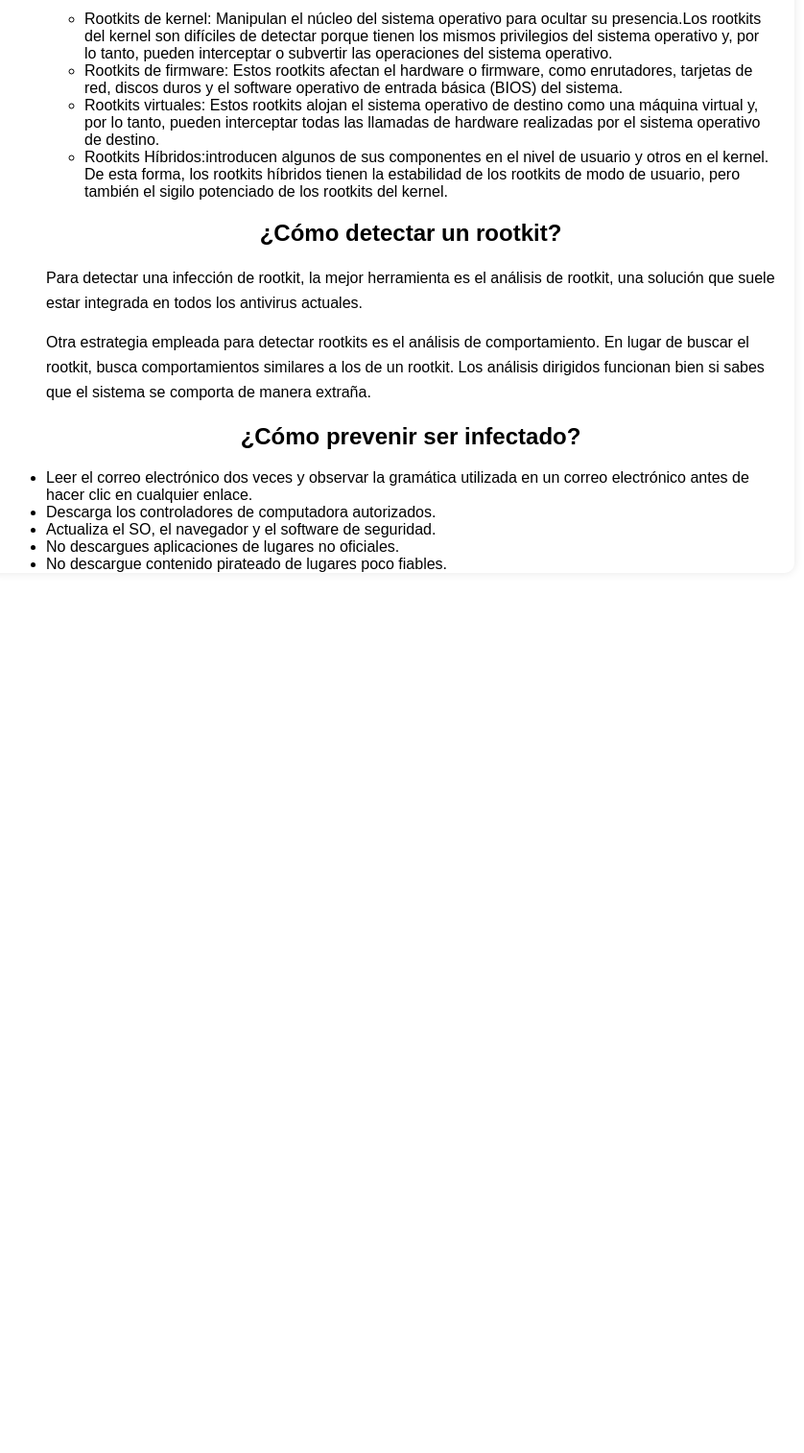
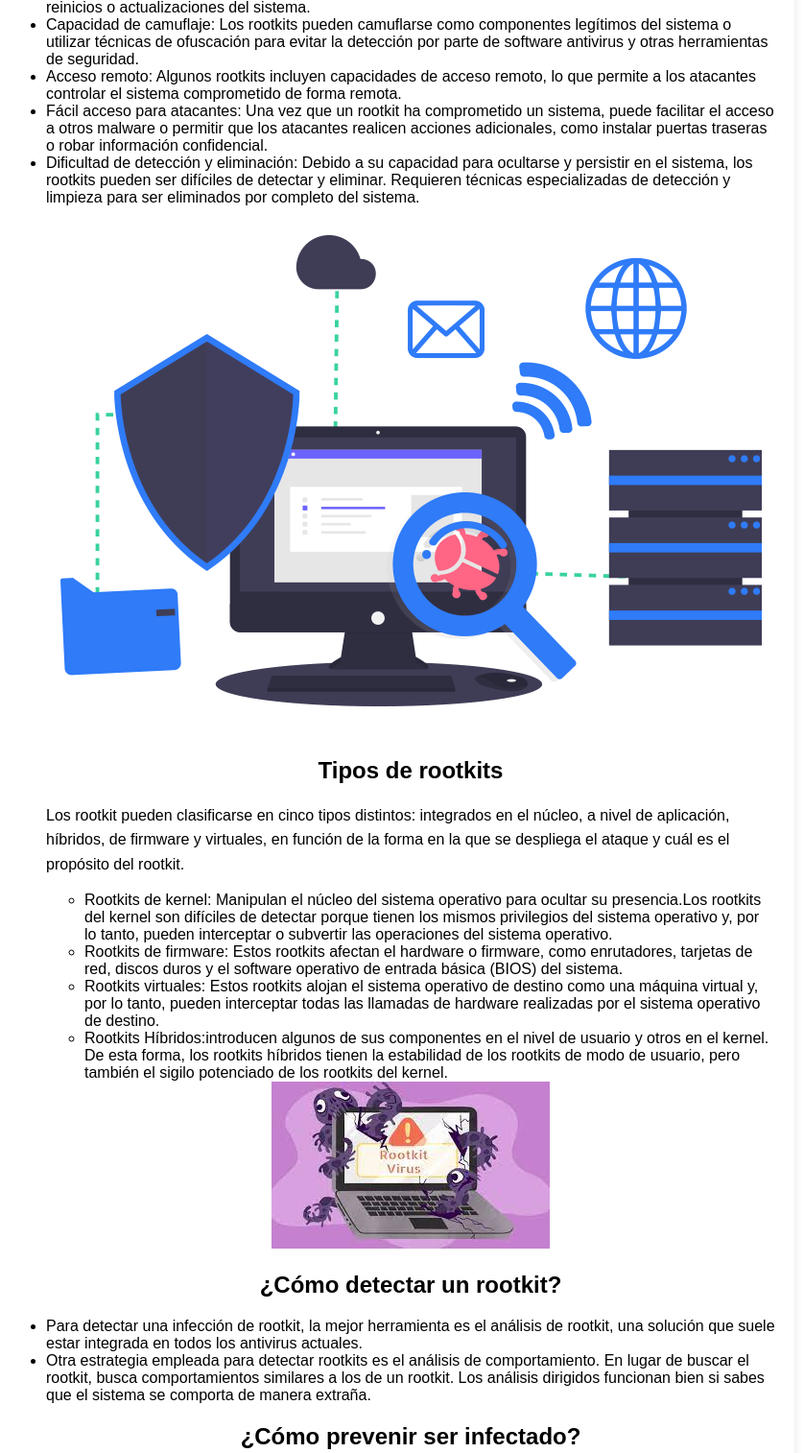
Before and after one commit to DanielBenavides24/paginaciberceguridad, a plain HTML site: page Rootkits.html in a window 1280 px wide. Shown: the part 1272-2786 px from the top of the page at 96% size, without its empty margins (232-1070 px from the left). Before the commit the page ends 1889 px from the top, so only its background shows below. Drawn offline with Linux system fonts and the light colour scheme.

Commit message:
realisando combios en imagenes y texto

```diff
--- a/Rootkits.html
+++ b/Rootkits.html
@@ -49,11 +49,11 @@
      <h2>Historia de los rootkits</h2>
      <p>La historia de los rootkits informáticos se remonta a las décadas de 1980 y 1990, cuando los hackers comenzaron a desarrollar técnicas para ocultar su presencia en sistemas informáticos con el fin de mantener el acceso no autorizado y el control sobre ellos.</p>
 
-
+     <center><img src="roT.jpeg" /></center>
         <h2>¿Qué son los rootkits?</h2>
         <p>Un rootkit es un término que se aplica a un tipo de malware, diseñado para infectar un PC, el cual permite al hacker instalar diferentes herramientas que le dan acceso remoto al ordenador. Este malware se oculta en la máquina, dentro del sistema operativo y sortea los obstáculos como aplicaciones antimalware o algunos productos de seguridad.</p>
         <p>Estos programas maliciosos son utilizados por hackers y ciberdelincuentes para obtener acceso no autorizado a sistemas informáticos y realizar diversas actividades ilegales, como robo de información, espionaje y sabotaje. El rootkit contiene diferentes herramientas maliciosas como un keylogger, un módulo para robar los números de tarjeta o cuentas bancarias.</p>
-
+       <center><img src="rooot.jpeg" /></center>
         <h2>¿cómo infectan el equipo?</h2>
         <p>Los rootkits se pueden instalar siguiendo varios métodos, pero el más común es aprovechando una vulnerabilidad en el sistema operativo o en una aplicación del equipo. Los piratas informáticos dirigen sus atacantes contra vulnerabilidades conocidas y desconocidas en el sistema operativo y aplicaciones; usando un exploit que controle la máquina. Luego, instalan el rootkit y configuran unos componentes que proporcionan acceso remoto al PC.</p>
 
@@ -66,7 +66,7 @@
             <li>Acceso remoto: Algunos rootkits incluyen capacidades de acceso remoto, lo que permite a los atacantes controlar el sistema comprometido de forma remota.</li>
             <li>Fácil acceso para atacantes: Una vez que un rootkit ha comprometido un sistema, puede facilitar el acceso a otros malware o permitir que los atacantes realicen acciones adicionales, como instalar puertas traseras o robar información confidencial.</li>
             <li>Dificultad de detección y eliminación: Debido a su capacidad para ocultarse y persistir en el sistema, los rootkits pueden ser difíciles de detectar y eliminar. Requieren técnicas especializadas de detección y limpieza para ser eliminados por completo del sistema.</li>
-
+            <center><img src="segrot.png" /></center>
             <h2>Tipos de rootkits</h2>
             <p>Los rootkit pueden clasificarse en cinco tipos distintos: integrados en el núcleo, a nivel de aplicación, híbridos, de firmware y virtuales, en función de la forma en la que se despliega el ataque y cuál es el propósito del rootkit.</p>
             <ul>
@@ -75,10 +75,10 @@
                 <li>Rootkits virtuales: Estos rootkits alojan el sistema operativo de destino como una máquina virtual y, por lo tanto, pueden interceptar todas las llamadas de hardware realizadas por el sistema operativo de destino.</li>
                 <li>Rootkits Híbridos:introducen algunos de sus componentes en el nivel de usuario y otros en el kernel. De esta forma, los rootkits híbridos tienen la estabilidad de los rootkits de modo de usuario, pero también el sigilo potenciado de los rootkits del kernel. </li>
             </ul>
-
+            <center><img src="rttt.jpeg" /></center>
             <h2>¿Cómo detectar un rootkit?</h2>
-      <p>Para detectar una infección de rootkit, la mejor herramienta es el análisis de rootkit, una solución que suele estar integrada en todos los antivirus actuales.</p>
-      <p>Otra estrategia empleada para detectar rootkits es el análisis de comportamiento. En lugar de buscar el rootkit, busca comportamientos similares a los de un rootkit. Los análisis dirigidos funcionan bien si sabes que el sistema se comporta de manera extraña. </p>
+      <li>Para detectar una infección de rootkit, la mejor herramienta es el análisis de rootkit, una solución que suele estar integrada en todos los antivirus actuales.</li>
+      <li>Otra estrategia empleada para detectar rootkits es el análisis de comportamiento. En lugar de buscar el rootkit, busca comportamientos similares a los de un rootkit. Los análisis dirigidos funcionan bien si sabes que el sistema se comporta de manera extraña.</li>
 
       <h2>¿Cómo prevenir ser infectado?</h2>
       <li>Leer el correo electrónico dos veces y observar la gramática utilizada en un correo electrónico antes de hacer clic en cualquier enlace.</li>
@@ -86,7 +86,7 @@
       <li>Actualiza el SO, el navegador y el software de seguridad.</li>
       <li>No descargues aplicaciones de lugares no oficiales.</li>
       <li>No descargue contenido pirateado de lugares poco fiables.</li>
-
+      <center><img src="robo.png" /></center>
     </main>
 
         </ul>
```
